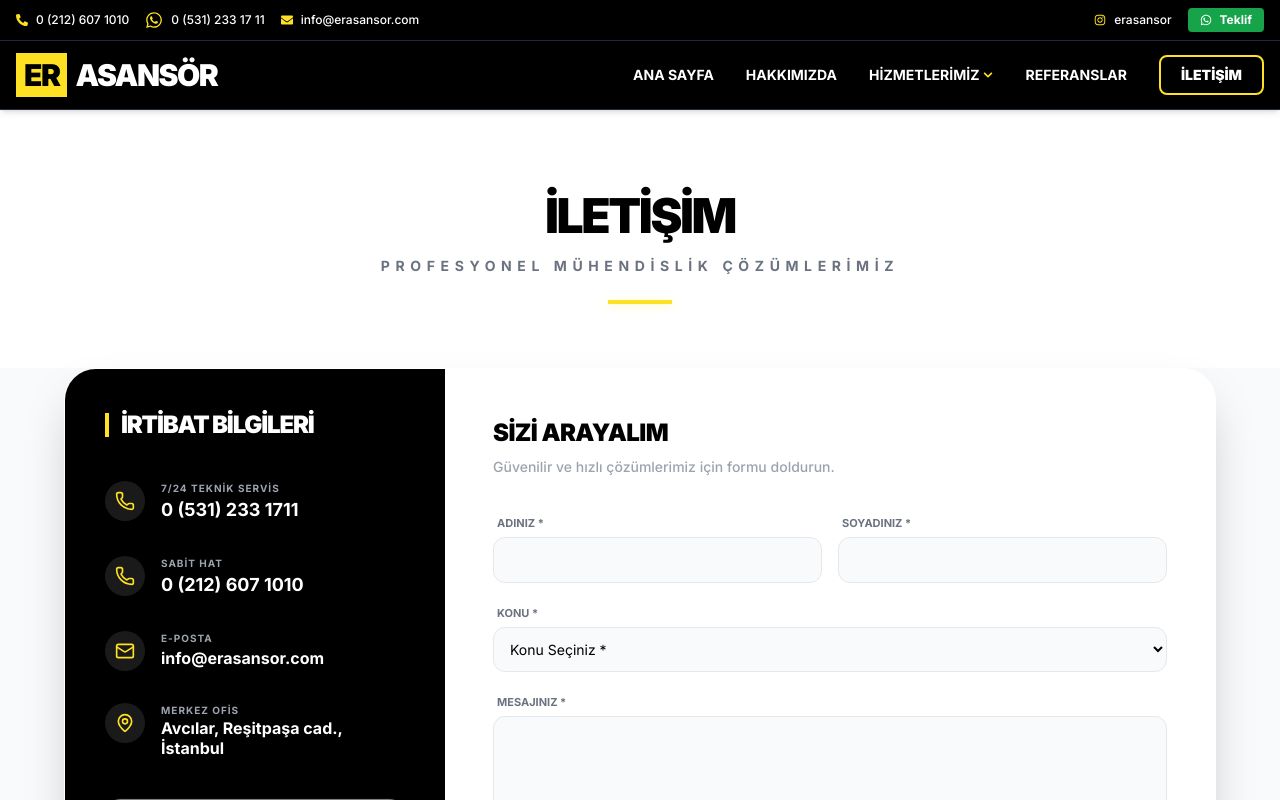
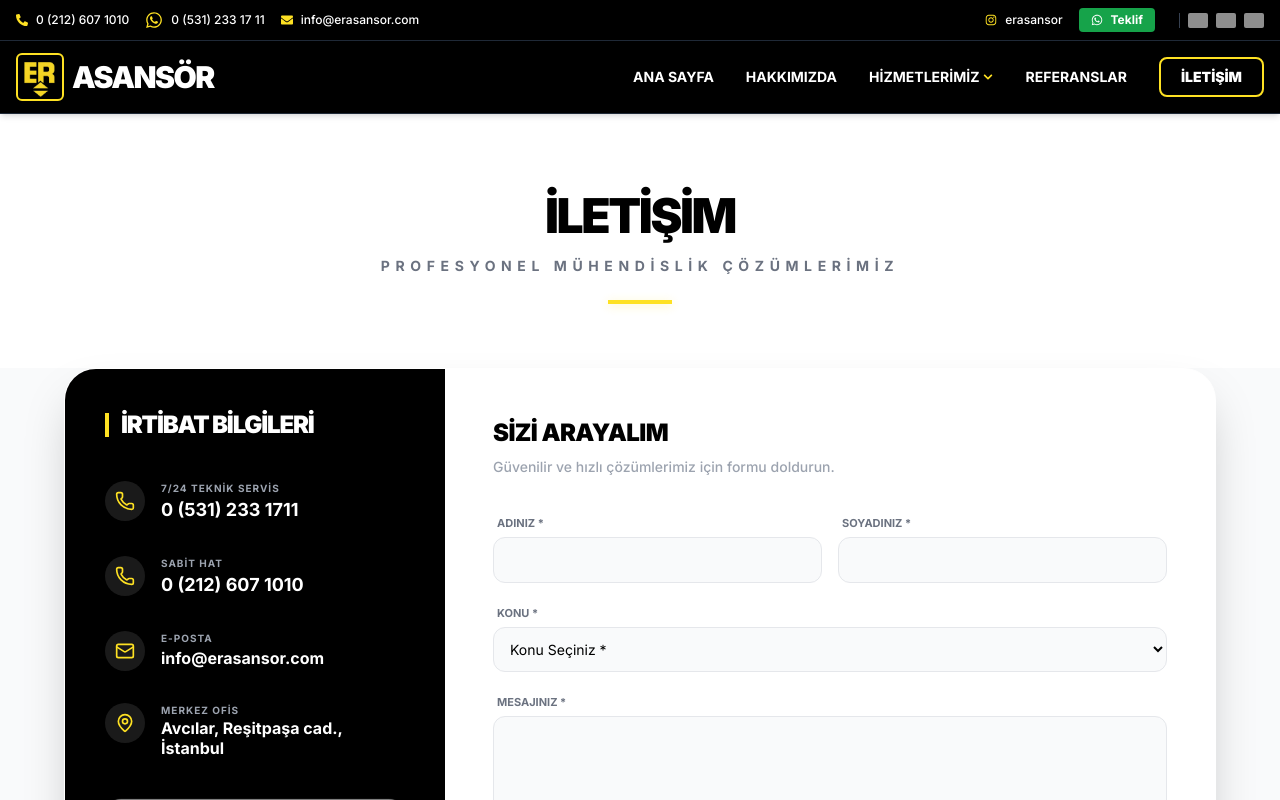
Before and after one commit to exchwen/erasansor1, a Next.js app: page /iletisim in a window 1280 px wide. Shown: the top 800 px of the page. Built offline with nearby package versions, Linux system fonts and the light colour scheme; grey boxes are pictures that could not be loaded.

Commit message:
0dogukankaya

```diff
--- a/app/components/Header.jsx
+++ b/app/components/Header.jsx
@@ -1,6 +1,7 @@
 'use client';
 import React, { useState, useEffect } from 'react';
 import Link from 'next/link';
+import Image from 'next/image'; // Image bileşenini ekledik
 import {
   FaPhoneAlt,
   FaWhatsapp,
@@ -15,6 +16,15 @@ const Header = () => {
   const [isDropdownOpen, setIsDropdownOpen] = useState(false);
   const [isMobileMenuOpen, setIsMobileMenuOpen] = useState(false);
   const [isMobileSubMenuOpen, setIsMobileSubMenuOpen] = useState(false);
+
+  // --- DİL DEĞİŞTİRME FONKSİYONU ---
+  const changeLanguage = (lang) => {
+    const select = document.querySelector('.goog-te-combo');
+    if (select) {
+      select.value = lang;
+      select.dispatchEvent(new Event('change'));
+    }
+  };
 
   useEffect(() => {
     if (isMobileMenuOpen) {
@@ -58,6 +68,19 @@ const Header = () => {
             <a href="https://wa.me/905312331711" target="_blank" rel="noopener noreferrer" className="bg-green-600 px-3 py-1 rounded text-white font-bold flex items-center gap-2 hover:bg-green-500 transition shadow-sm text-[10px] sm:text-xs">
               <FaWhatsapp /> <span className="hidden xs:inline">Teklif Al</span><span className="xs:hidden">Teklif</span>
             </a>
+
+            {/* --- BAYRAK BUTONLARI --- */}
+            <div className="flex items-center gap-2 ml-2 pl-2 border-l border-gray-700">
+              <button onClick={() => changeLanguage('tr')} className="hover:scale-110 transition-transform duration-200" title="Türkçe">
+                <img src="https://flagcdn.com/w40/tr.png" alt="TR" className="w-5 h-auto rounded-[2px] shadow-sm opacity-90 hover:opacity-100" />
+              </button>
+              <button onClick={() => changeLanguage('en')} className="hover:scale-110 transition-transform duration-200" title="English">
+                <img src="https://flagcdn.com/w40/gb.png" alt="EN" className="w-5 h-auto rounded-[2px] shadow-sm opacity-90 hover:opacity-100" />
+              </button>
+              <button onClick={() => changeLanguage('ar')} className="hover:scale-110 transition-transform duration-200" title="Arabic">
+                <img src="https://flagcdn.com/w40/sa.png" alt="AR" className="w-5 h-auto rounded-[2px] shadow-sm opacity-90 hover:opacity-100" />
+              </button>
+            </div>
           </div>
         </div>
       </div>
@@ -65,10 +88,26 @@ const Header = () => {
       {/* Navigasyon Alanı */}
       <div className="bg-black py-3 border-b border-gray-800 relative z-50">
         <div className="container mx-auto px-4 flex justify-between items-center">
-          <Link href="/" className="text-2xl md:text-3xl font-black tracking-tighter flex items-center gap-2 group shrink-0">
-            <span className="bg-[#fee123] text-black px-2 py-1 group-hover:bg-white transition-colors">ER</span>
-            <span className="text-white uppercase">ASANSÖR</span>
+
+          {/* --- LOGO ALANI GÜNCELLENDİ --- */}
+          <Link href="/" className="flex items-center gap-2 group shrink-0">
+            {/* "ER" yazısı yerine LOGO görseli eklendi */}
+            <div className="relative w-10 h-10 md:w-12 md:h-12 bg-black border-2 border-[#fee123] rounded-md p-1 group-hover:bg-white group-hover:border-white transition-all duration-300">
+              <Image
+                src="/logo.png" // public klasöründeki logo dosyanız
+                alt="ER ASANSÖR"
+                fill
+                sizes="(max-width: 768px) 40px, 48px"
+                className="object-contain"
+                priority
+              />
+            </div>
+            {/* "ASANSÖR" yazısı */}
+            <span className="text-white text-xl md:text-3xl font-black tracking-tighter uppercase">
+              ASANSÖR
+            </span>
           </Link>
+          {/* --- LOGO ALANI SONU --- */}
 
           {/* Masaüstü Menü */}
           <nav className="hidden md:flex gap-6 lg:gap-8 font-bold uppercase text-sm items-center">
@@ -109,7 +148,6 @@ const Header = () => {
               <Link href="/hakkimizda" onClick={() => setIsMobileMenuOpen(false)} className="py-3 text-white border-b border-gray-900">Hakkımızda</Link>
 
               <div className="flex flex-col border-b border-gray-900">
-                {/* MOBİL HİZMETLERİMİZ: Hem yönlendirme hem açma özelliği eklendi */}
                 <div className="flex items-center justify-between py-3">
                   <Link
                     href="/hizmetlerimiz"
--- a/app/layout.tsx
+++ b/app/layout.tsx
@@ -1,23 +1,20 @@
 import './globals.css';
 import type { Metadata } from 'next';
 import { Inter } from 'next/font/google';
+import Script from 'next/script';
 
 const inter = Inter({ subsets: ['latin'] });
 
 export const metadata: Metadata = {
-  // 1. KRİTİK: Vercel uyarısını çözen satır
   metadataBase: new URL('https://erasansor1.vercel.app'),
-
-  // 2. Kurumsal Başlıklar
   title: 'ER ASANSÖR | Güven ve Kaliteyi Yukarı Taşıyoruz',
   description: 'ER Asansör, modern asansör sistemleri, periyodik bakım ve revizyon hizmetleri sunan öncü bir firmadır.',
-
   openGraph: {
     title: 'ER ASANSÖR',
     description: 'Güvenli ve estetik asansör çözümleri.',
     images: [
       {
-        url: '/logo.png', // Sitedeki logonu kullanır
+        url: '/logo.png',
       },
     ],
   },
@@ -29,8 +26,70 @@ export default function RootLayout({
   children: React.ReactNode;
 }) {
   return (
-    <html lang="tr"> {/* Dil ayarını Türkçe yaptık */}
-      <body className={inter.className}>{children}</body>
+    <html lang="tr">
+      <head>
+        {/* Google Translate Barını Gizleyen GÜÇLÜ CSS */}
+        <style>{`
+          /* Google Banner Frame'ini (üstteki mavi çubuk) tamamen gizle */
+          .goog-te-banner-frame.skiptranslate {
+            display: none !important;
+          }
+          iframe.goog-te-banner-frame {
+            display: none !important;
+          }
+
+          /* Body'nin aşağı kaymasını engelle */
+          body {
+            top: 0px !important;
+            margin-top: 0px !important;
+            position: static !important;
+          }
+
+          /* Google logolarını ve araç ipuçlarını gizle */
+          .goog-logo-link {
+            display: none !important;
+          }
+          .goog-te-gadget {
+            color: transparent !important;
+            font-size: 0 !important;
+          }
+
+          /* Gizli dropdown kutusunun yer kaplamasını engelle */
+          #google_translate_element {
+            display: none !important;
+          }
+
+          /* Bazı tarayıcılarda oluşan body üst boşluğunu sıfırla */
+          .skiptranslate {
+            display: none !important;
+          }
+          /* Ancak widget'ın çalışması için gerekli olan container'ı gizleme (sadece içeriğini gizle) */
+          /* Bu satır riskli olabilir, yukarıdakiler yetmezse body > .skiptranslate'i hedefleyebiliriz */
+        `}</style>
+      </head>
+      <body className={inter.className}>
+        {/* Çeviri motorunun bağlandığı görünmez element */}
+        <div id="google_translate_element"></div>
+
+        {/* Google Translate Scripti */}
+        <Script
+          src="//translate.google.com/translate_a/element.js?cb=googleTranslateElementInit"
+          strategy="afterInteractive"
+        />
+        <Script id="google-translate-init" strategy="afterInteractive">
+          {`
+            function googleTranslateElementInit() {
+              new google.translate.TranslateElement({
+                pageLanguage: 'tr',
+                includedLanguages: 'tr,en,ar', // Türkçe, İngilizce, Arapça
+                autoDisplay: false
+              }, 'google_translate_element');
+            }
+          `}
+        </Script>
+
+        {children}
+      </body>
     </html>
   );
 }
```
